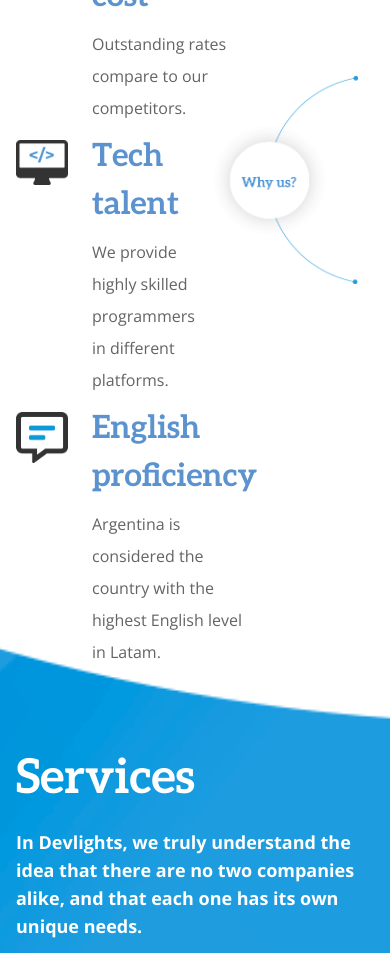
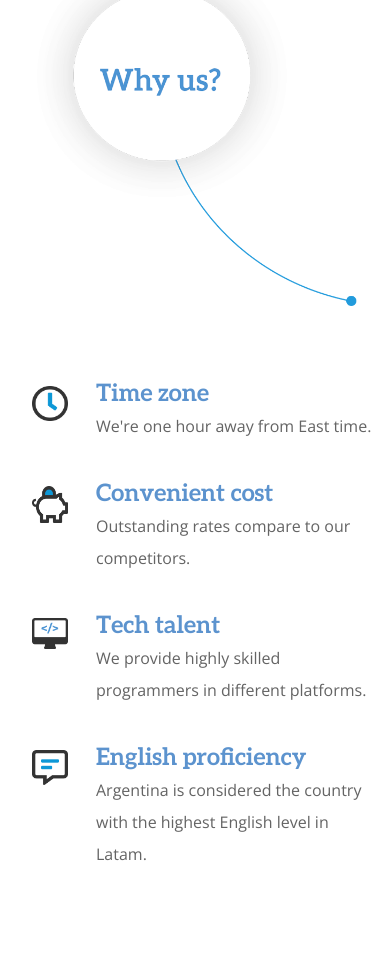
Before and after one commit to ignacioLiotti/test-1441654, a Next.js app: page / in a window 390 px wide. Shown: the part 1920-2873 px from the top of the page. Built offline with nearby package versions, Linux system fonts and the light colour scheme; no server answers.

Commit message:
Fixed responsive layout in Why Us section. Added new responsive breakpoint 'xs' in Tailwind config file.

```diff
--- a/tailwind.config.js
+++ b/tailwind.config.js
@@ -133,6 +133,14 @@ module.exports = {
         },
       },
     },
+    screens: {
+      'xs': '448px',
+      'sm': '640px',
+      'md': '768px',
+      'lg': '1024px',
+      'xl': '1280px',
+      '2xl': '1536px'
+    }
   },
   plugins: [],
 };
--- a/templates/WhySection.jsx
+++ b/templates/WhySection.jsx
@@ -3,16 +3,16 @@ import React from "react";
 function WhySection({ strings }) {
   return (
     // TODO: add background image
-    <section className="w-full">
+    <section className="w-full mb-[38rem] sm:mb-[38rem] md:mb-0">
       <div
         className="sm:max-w-[34rem] md:max-w-[45rem] lg:max-w-[60rem] xl:max-w-6xl w-full mx-auto
         pt-[4.375rem] pb-[8.75rem]
         transition-all duration-300 ease-in"
       >
-        <div className="flex flex-row justify-between max-h-[42rem] px-4">
-          <div className="flex flex-col justify-center w-full max-w-[50%]">
-            <div className="flex flex-row items-start gap-6">
-              <div className="w-[3.25rem] h-[3.25rem] flex-shrink-0 mt-4">
+        <div className="flex flex-col md:flex-row justify-between max-h-[42rem] px-4">
+          <div className="flex flex-col gap-7 md:gap-0 justify-center w-full md:max-w-[50%] order-2 md:order-1">
+            <div className="flex flex-row items-start gap-3">
+              <div className="w-9 h-9 xs:w-[3.25rem] xs:border-purple-500 xs:h-[3.25rem] flex-shrink-0 m-4 xs:m-2">
                 <img
                   src={`/images/icons/${strings.timeZoneImg}.png`}
                   className="w-full h-auto object-contain"
@@ -20,7 +20,7 @@ function WhySection({ strings }) {
                 />
               </div>
               <div className="flex flex-col items-start">
-                <h2 className="text-[2rem] text-icon-blue font-aleo font-bold">
+                <h2 className="mt-2 xs:xs:mb-2 text-2xl xs:text-[2rem] text-icon-blue font-aleo font-bold">
                   {strings.timeZone}
                 </h2>
                 <p className="text-base text-gray-body font-open-sans leading-8">
@@ -28,8 +28,8 @@ function WhySection({ strings }) {
                 </p>
               </div>
             </div>
-            <div className="flex flex-row items-start gap-6">
-              <div className="w-[3.25rem] h-[3.25rem] flex-shrink-0 mt-4">
+            <div className="flex flex-row items-start gap-3">
+              <div className="w-9 h-9 xs:w-[3.25rem] xs:h-[3.25rem] flex-shrink-0 m-4">
                 <img
                   src={`/images/icons/${strings.costImg}.png`}
                   className="w-full h-auto object-contain"
@@ -37,7 +37,7 @@ function WhySection({ strings }) {
                 />
               </div>
               <div className="flex flex-col items-start">
-                <h2 className="mt-2 mb-2 text-[2rem] text-icon-blue font-aleo font-bold">
+                <h2 className="mt-2 xs:mb-2 text-2xl xs:text-[2rem] text-icon-blue font-aleo font-bold">
                   {strings.cost}
                 </h2>
                 <p className="text-base text-gray-body font-open-sans leading-8">
@@ -45,8 +45,8 @@ function WhySection({ strings }) {
                 </p>
               </div>
             </div>
-            <div className="flex flex-row items-start gap-6">
-              <div className="w-[3.25rem] h-[3.25rem] flex-shrink-0 mt-4">
+            <div className="flex flex-row items-start gap-3">
+              <div className="w-9 h-9 xs:w-[3.25rem] xs:h-[3.25rem] flex-shrink-0 m-4">
                 <img
                   src={`/images/icons/${strings.talentImg}.png`}
                   className="w-full h-auto object-contain"
@@ -54,7 +54,7 @@ function WhySection({ strings }) {
                 />
               </div>
               <div className="flex flex-col items-start">
-                <h2 className="mt-2 mb-2 text-[2rem] text-icon-blue font-aleo font-bold">
+                <h2 className="mt-2 xs:mb-2 text-2xl xs:text-[2rem] text-icon-blue font-aleo font-bold">
                   {strings.talent}
                 </h2>
                 <p className="text-base text-gray-body font-open-sans leading-8">
@@ -62,8 +62,8 @@ function WhySection({ strings }) {
                 </p>
               </div>
             </div>
-            <div className="flex flex-row items-start gap-6">
-              <div className="w-[3.25rem] h-[3.25rem] flex-shrink-0 mt-4">
+            <div className="flex flex-row items-start gap-3">
+              <div className="w-9 h-9 xs:w-[3.25rem] xs:h-[3.25rem] flex-shrink-0 m-4">
                 <img
                   src={`/images/icons/${strings.englishImg}.png`}
                   className="w-full h-auto object-contain"
@@ -71,7 +71,7 @@ function WhySection({ strings }) {
                 />
               </div>
               <div className="flex flex-col items-start">
-                <h2 className="mt-2 mb-2 text-[2rem] text-icon-blue font-aleo font-bold">
+                <h2 className="mt-2 xs:mb-2 text-2xl xs:text-[2rem] text-icon-blue font-aleo font-bold">
                   {strings.english}
                 </h2>
                 <p className="text-base text-gray-body font-open-sans leading-8">
@@ -80,11 +80,11 @@ function WhySection({ strings }) {
               </div>
             </div>
           </div>
-          <div className="px-4" data-aos="fade-up" data-aos-once>
+          <div className="px-4 order-1 md:order-2 mb-16 md:mb-0" data-aos="fade-up" data-aos-once>
             <img
               src={`/images/${strings.srcImage}.png`}
               className="max-w-full h-full object-contain"
-              alt="about us"
+              alt="why us"
             />
           </div>
         </div>
```
